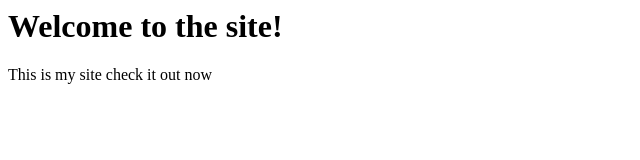
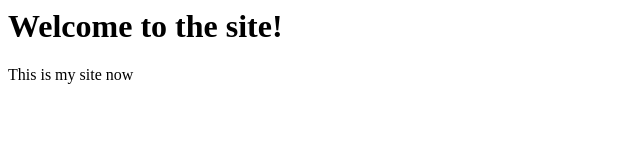
Before and after one commit to BHess2653/URLshortener, a website: page index.html in a window 1280 px wide. Shown: the full height of the page, 0-640 px from the left. Drawn offline with Linux system fonts and the light colour scheme.

Commit message:
updated the index.html

```diff
--- a/index.html
+++ b/index.html
@@ -1,2 +1,2 @@
 <h1>Welcome to the site!</h1>
-<p>This is my site check it out now</p>
+<p>This is my site now</p>
```
